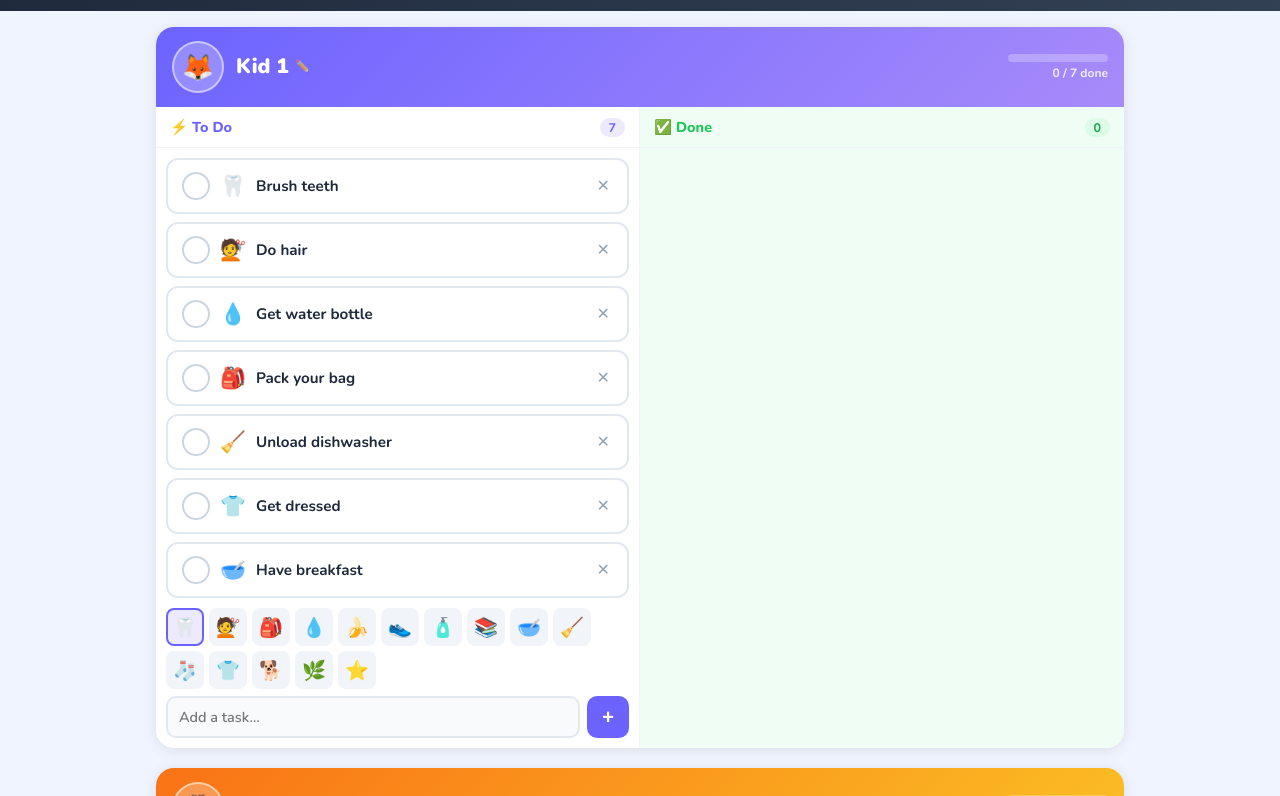
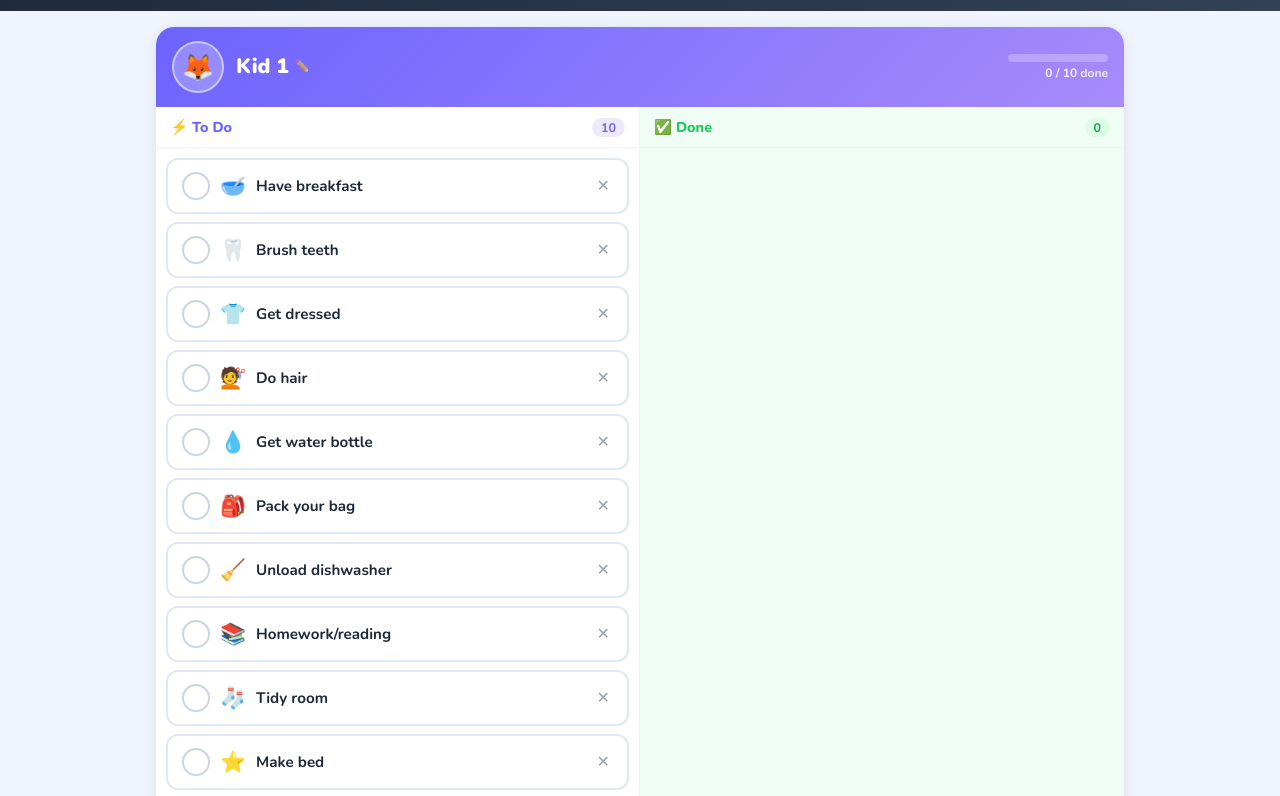
Before and after one commit to lukebriscoe/get-a-wriggle-on, a plain HTML site: page index.html in a window 1280 px wide. Shown: the part 80-876 px from the top of the page. Drawn offline with nearby package versions, Linux system fonts and the light colour scheme.

Commit message:
updated tasks and emojis

```diff
--- a/index.html
+++ b/index.html
@@ -420,13 +420,16 @@ const AVATAR_EMOJIS = [
 const TASK_EMOJIS = ['🦷','💇','🎒','💧','🍌','👟','🧴','📚','🥣','🧹','🧦','👕','🐕','🌿','⭐'];
 
 const DEFAULT_TASKS = [
+  { label: 'Have breakfast',    emoji: '🥣' },
   { label: 'Brush teeth',       emoji: '🦷' },
+  { label: 'Get dressed',       emoji: '👕' },
   { label: 'Do hair',           emoji: '💇' },
   { label: 'Get water bottle',  emoji: '💧' },
   { label: 'Pack your bag',     emoji: '🎒' },
   { label: 'Unload dishwasher', emoji: '🧹' },
-  { label: 'Get dressed',       emoji: '👕' },
-  { label: 'Have breakfast',    emoji: '🥣' },
+  { label: 'Homework/reading',  emoji: '📚' },
+  { label: 'Tidy room',         emoji: '🧦' },
+  { label: 'Make bed',          emoji: '⭐' },
 ];
 
 // ── State ─────────────────────────────────────────────
```
